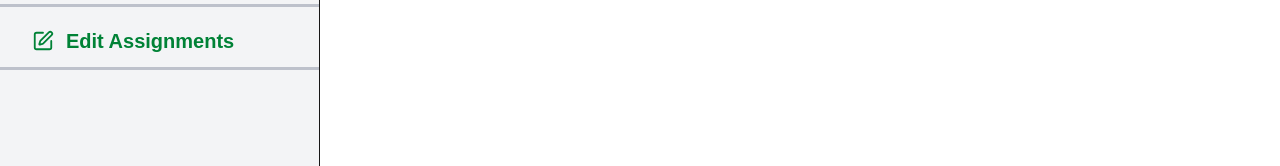
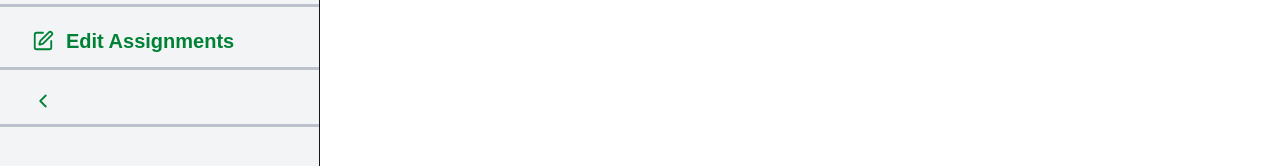
Before and after one commit to nmtm6010/studyos, a Next.js app: page /assignments in a window 1280 px wide. Shown: the part 280-446 px from the top of the page. Built offline with nearby package versions, Linux system fonts and the light colour scheme.

Commit message:
collapsible sidebar

```diff
--- a/components/layout/sidebar.tsx
+++ b/components/layout/sidebar.tsx
@@ -3,6 +3,7 @@
   import Link from "next/link";
   import { usePathname } from "next/navigation";
   import { sidebarlinks } from "@/lib/sidebarlinks";
+  import {ChevronRight, ChevronLeft} from "lucide-react";
    export default function Sidebar() {
      const pathname = usePathname();
      const [collapsed, setCollapsed] = useState(false);
@@ -15,14 +16,20 @@
         else if (pathname.startsWith("/settings")) { links = sidebarlinks.settings; }
         else if (pathname === "/") { links = sidebarlinks.home; }
         return (
-           <aside className= "w-80 border-r min-h-screen bg-gray-100 transition-all duration-300}">
+           <aside className= {` ${collapsed ? "w-20" : "w-80"} border-r min-h-screen bg-gray-100 transition-all duration-300`}>
            <nav className="flex flex-col">
             {links.map((link) =>
             { const Icon = link.icon; return (
                <Link key={link.href} href={link.href} className="block w-full text-green-700 font-bold border-b-3 border-b-gray-400/60 py-5 pb-3 pl-8 text-xl hover:bg-gray-200 transition-colors flex items-center gap-3" >
-               <Icon size={22} /> {}
-               {link.name}
-               </Link> );
-               })}
+               <Icon size={22} />{}
+               {!collapsed && link.name}
+               </Link>
+               )})}
+            <button
+  onClick={() => setCollapsed(!collapsed)}
+  className="block w-full text-green-700 font-bold border-b-3 border-b-gray-400/60 py-5 pb-3 pl-8 text-xl hover:bg-gray-200 transition-colors flex items-center gap-3"
+>
+  {collapsed ? <ChevronRight size="22"/> : <ChevronLeft size="22"/> }
+</button>
         </nav>
     </aside> ); }
```
